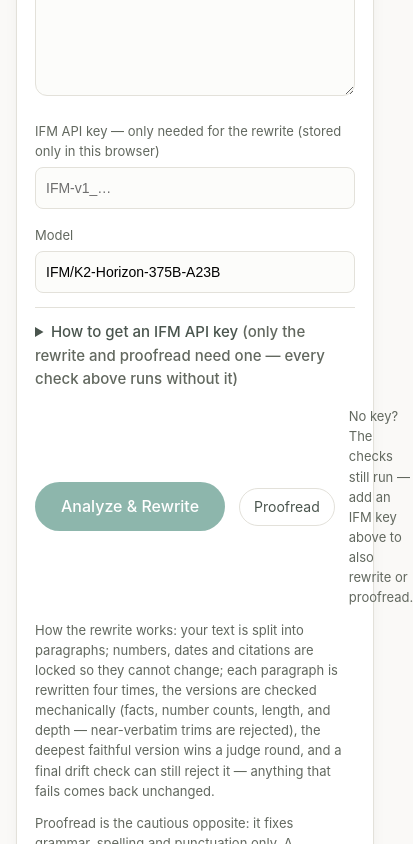
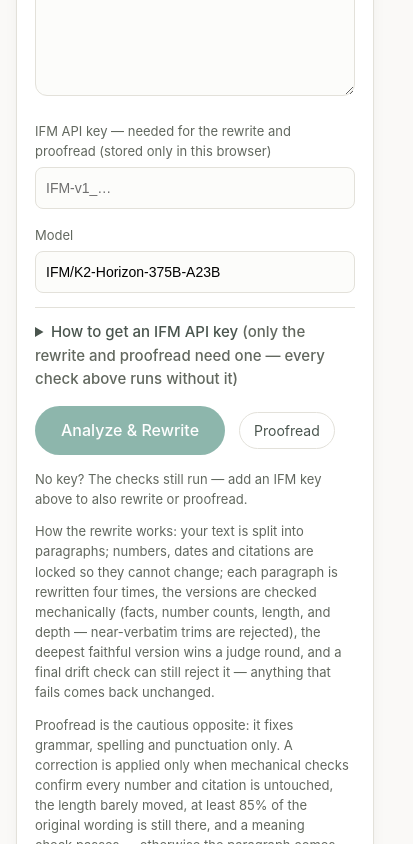
Before and after one commit to rajeevranjanpandey/paperlens, a React (Vite) app: page / in a window 390 px wide. Shown: the part 900-1744 px from the top of the page, 413 px wide, since content can reach past the window. Built offline with nearby package versions, Linux system fonts and the light colour scheme; a web font is replaced by a local one.

Commit message:
Layout fixes: button-row hint full-width on mobile (was crushed into a right column); output areas left-aligned with long-token wrapping; key label covers proofread

```diff
--- a/src/App.tsx
+++ b/src/App.tsx
@@ -347,7 +347,7 @@ export default function App() {
           )}
           <div className="rw-controls key-row">
             <label className="rw-field">
-              <span className="muted small">IFM API key — only needed for the rewrite (stored only in this browser)</span>
+              <span className="muted small">IFM API key — needed for the rewrite and proofread (stored only in this browser)</span>
               <input
                 type="password"
                 autoComplete="off"
@@ -408,8 +408,8 @@ export default function App() {
             <button type="button" className="btn-ghost btn-lg" onClick={startProofread} disabled={!text.trim() || busy || rwBusy}>
               Proofread
             </button>
-            {ranAt && report && <span className="muted small">Checked locally {new Date(ranAt).toLocaleTimeString()}</span>}
-            {!ifmKey.trim() && <span className="muted small">No key? The checks still run — add an IFM key above to also rewrite or proofread.</span>}
+            {ranAt && report && <span className="muted small hint-line">Checked locally {new Date(ranAt).toLocaleTimeString()}</span>}
+            {!ifmKey.trim() && <span className="muted small hint-line">No key? The checks still run — add an IFM key above to also rewrite or proofread.</span>}
           </div>
           <p className="muted small method-note">
             How the rewrite works: your text is split into paragraphs; numbers, dates and citations are locked so they cannot change; each paragraph is rewritten
--- a/src/index.css
+++ b/src/index.css
@@ -82,7 +82,8 @@ main { width: min(980px, 100% - 32px); margin: 0 auto; flex: 1; }
 .ref-list li { display: flex; justify-content: space-between; gap: 10px; align-items: center; font-size: 14px; color: var(--ink-2); border-left: 3px solid var(--accent); padding: 2px 0 2px 10px; min-width: 0; }
 .ref-title { min-width: 0; flex: 1; overflow-wrap: anywhere; }
 .ref-add { display: flex; align-items: center; gap: 12px; flex-wrap: wrap; }
-.run-row { display: flex; align-items: center; gap: 14px; margin-top: 16px; }
+.run-row { display: flex; align-items: center; gap: 14px; margin-top: 16px; flex-wrap: wrap; }
+.run-row .hint-line { flex: 1 1 100%; }
 
 .btn-primary {
   border: 0; border-radius: 999px; background: var(--accent); color: #fff;
@@ -232,8 +233,8 @@ main { width: min(980px, 100% - 32px); margin: 0 auto; flex: 1; }
 .rw-results { margin-top: 18px; display: grid; gap: 14px; }
 .rw-block { border: 1px solid var(--line); border-radius: 12px; overflow: hidden; }
 .rw-cols { display: grid; grid-template-columns: 1fr 1fr; }
-.rw-col { padding: 12px 14px; font-size: 14.5px; line-height: 1.6; }
-.rw-col p { margin-top: 6px; white-space: pre-wrap; }
+.rw-col { padding: 12px 14px; font-size: 14.5px; line-height: 1.6; text-align: left; min-width: 0; }
+.rw-col p { margin-top: 6px; white-space: pre-wrap; overflow-wrap: anywhere; }
 .rw-col.out { background: #f4f8f6; border-left: 1px solid var(--line); }
 .rw-actions { display: flex; align-items: center; gap: 14px; flex-wrap: wrap; padding: 10px 14px; border-top: 1px solid var(--line); }
 .rw-legend { display: flex; align-items: center; gap: 8px; margin-top: 8px; }
@@ -298,6 +299,7 @@ main { width: min(980px, 100% - 32px); margin: 0 auto; flex: 1; }
 .hz-out-text {
   flex: 1; border: 1px solid var(--line); border-radius: 12px; background: #f4f8f6; padding: 12px;
   font-size: 15px; line-height: 1.65; white-space: pre-wrap; overflow-y: auto; max-height: 330px; min-height: 200px;
+  text-align: left; direction: ltr; overflow-wrap: anywhere;
 }
 .hz-total { text-align: center; margin-top: 16px; }
 @media (max-width: 900px) {
```
